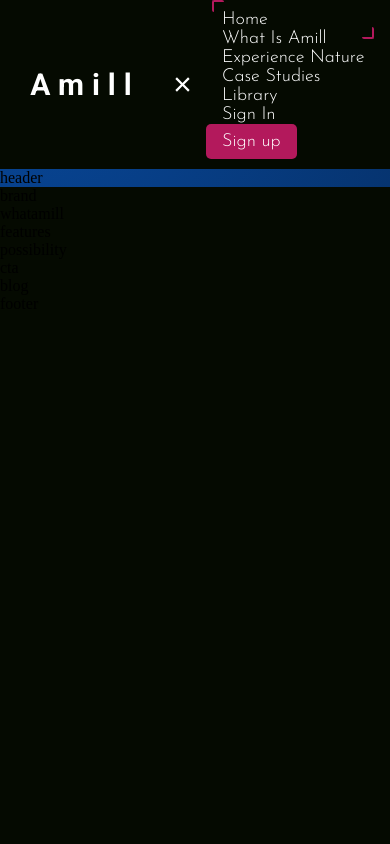
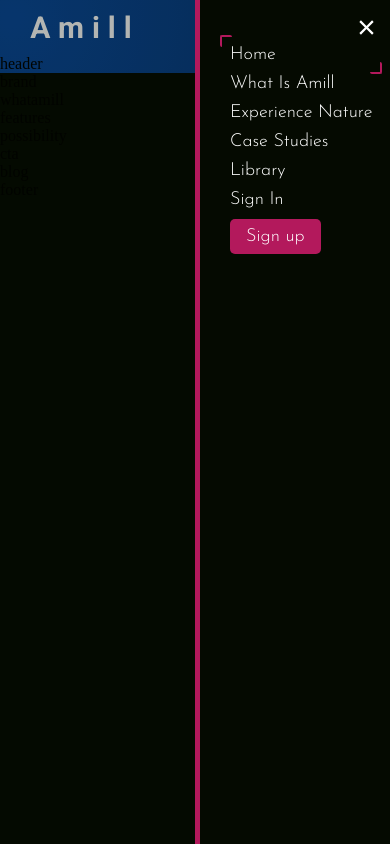
Before and after one commit to akinwumidi/Amill, a React (Create React App) app: page / in a window 390 px wide. Both pictures are taken after a click on the icon 366 px from the left and 27 px from the top of the page. Built offline with nearby package versions, Linux system fonts and the light colour scheme.

Commit message:
Updated Mobile nav UI

```diff
--- a/src/App.css
+++ b/src/App.css
@@ -48,6 +48,8 @@ a {
     margin: 4rem 6rem;
 }
 
+/* Animations */
+
 .scale-up-center {
     -webkit-animation: scale-up-center 0.4s cubic-bezier(0.390, 0.575, 0.565, 1.000) both;
     animation: scale-up-center 0.4s cubic-bezier(0.390, 0.575, 0.565, 1.000) both;
@@ -77,6 +79,9 @@ a {
     }
 }
 
+/* Animations ends here */
+
+
 /* Tablet Devices */
 @media screen and (max-width:700px) {
     .section__padding {
--- a/src/components/navbar/navbar.css
+++ b/src/components/navbar/navbar.css
@@ -3,7 +3,7 @@
     justify-content: space-between;
     align-items: center;
     padding: 10px;
-    background: var(--color-bg);
+    /* background: var(--color-bg); */
 }
 
 .amill__navbar-links_logo {
@@ -44,6 +44,7 @@
 .amill__navbar-menu {
     cursor: pointer;
     display: none;
+    z-index: 50;
 }
 
 .amill__navbar-menu_container button,
@@ -116,6 +117,35 @@
 
 }
 
+.amill__navbar-menu_container {
+    background: var(--color-bg);
+    padding: 35px 0 0 30px;
+    display: flex;
+    position: fixed;
+    z-index: 3;
+    top: 0;
+    left: 100%;
+    width: 50%;
+    height: 100%;
+    transition: all 1s ease;
+    border-left: var(--border-color-subtext);
+    border-width: 5px;
+}
+
+.amill__navbar-menu_container-links .styled__nav-ptag {
+    box-sizing: border-box;
+    margin: 10px 0;
+}
+
+.amill__backdrop {
+    height: 100%;
+    width: 100%;
+    position: absolute;
+    top: 0;
+    left: -100%;
+    background-color: var(--color-bgtrans);
+}
+
 /* tablet devices */
 @media screen and (max-width:1050px) {
     .amill__navbar-menu {
@@ -133,3 +163,65 @@
 
 /* mobile devices */
 @media screen and (max-width:550px) {}
+
+/* Animation starts here */
+
+.slide-right {
+    -webkit-animation: slide-right 0.5s cubic-bezier(0.250, 0.460, 0.450, 0.940) both;
+    animation: slide-right 0.5s cubic-bezier(0.250, 0.460, 0.450, 0.940) both;
+}
+
+.slide-left {
+    -webkit-animation: slide-left 0.5s cubic-bezier(0.250, 0.460, 0.450, 0.940) both;
+    animation: slide-left 0.5s cubic-bezier(0.250, 0.460, 0.450, 0.940) both;
+}
+
+@-webkit-keyframes slide-left {
+    0% {
+        -webkit-transform: translateX(0);
+        transform: translateX(0);
+    }
+
+    100% {
+        -webkit-transform: translateX(-100%);
+        transform: translateX(-100%);
+    }
+}
+
+@keyframes slide-left {
+    0% {
+        -webkit-transform: translateX(0);
+        transform: translateX(0);
+    }
+
+    100% {
+        -webkit-transform: translateX(-100%);
+        transform: translateX(-100%);
+    }
+}
+
+@-webkit-keyframes slide-right {
+    0% {
+        -webkit-transform: translateX(0);
+        transform: translateX(0);
+    }
+
+    100% {
+        -webkit-transform: translateX(100%);
+        transform: translateX(100%);
+    }
+}
+
+@keyframes slide-right {
+    0% {
+        -webkit-transform: translateX(0);
+        transform: translateX(0);
+    }
+
+    100% {
+        -webkit-transform: translateX(100%);
+        transform: translateX(100%);
+    }
+}
+
+/* Animation ends here */
--- a/src/components/navbar/navbar.jsx
+++ b/src/components/navbar/navbar.jsx
@@ -63,12 +63,18 @@ const Navbar = () => {
         )}
       </div>
       {toggleMenu && (
-        <div className="amill__navbar-menu_container scale-up-center">
-          <div className="amill__navbar-menu_container-links">
-            <NavLinks />
-            <Signon />
+        <>
+          <div
+            className="amill__backdrop slide-right"
+            onClick={() => settoggleMenu(!toggleMenu)}
+          ></div>
+          <div className="amill__navbar-menu_container slide-left">
+            <div className="amill__navbar-menu_container-links">
+              <NavLinks />
+              <Signon />
+            </div>
           </div>
-        </div>
+        </>
       )}
     </div>
   )
--- a/src/index.css
+++ b/src/index.css
@@ -8,6 +8,7 @@
     --gradient-bar: linear-gradient(to right top, #051937, #004d7a, #008793, #00bf72, #a8eb12);
     --color-white: #fff;
     --color-bg: #050A01;
+    --color-bgtrans: rgba(5, 10, 1, 0.3);
     --color-footer: #052E63;
     --color-blog: #063470;
     --color-text: #2F517D;
```
